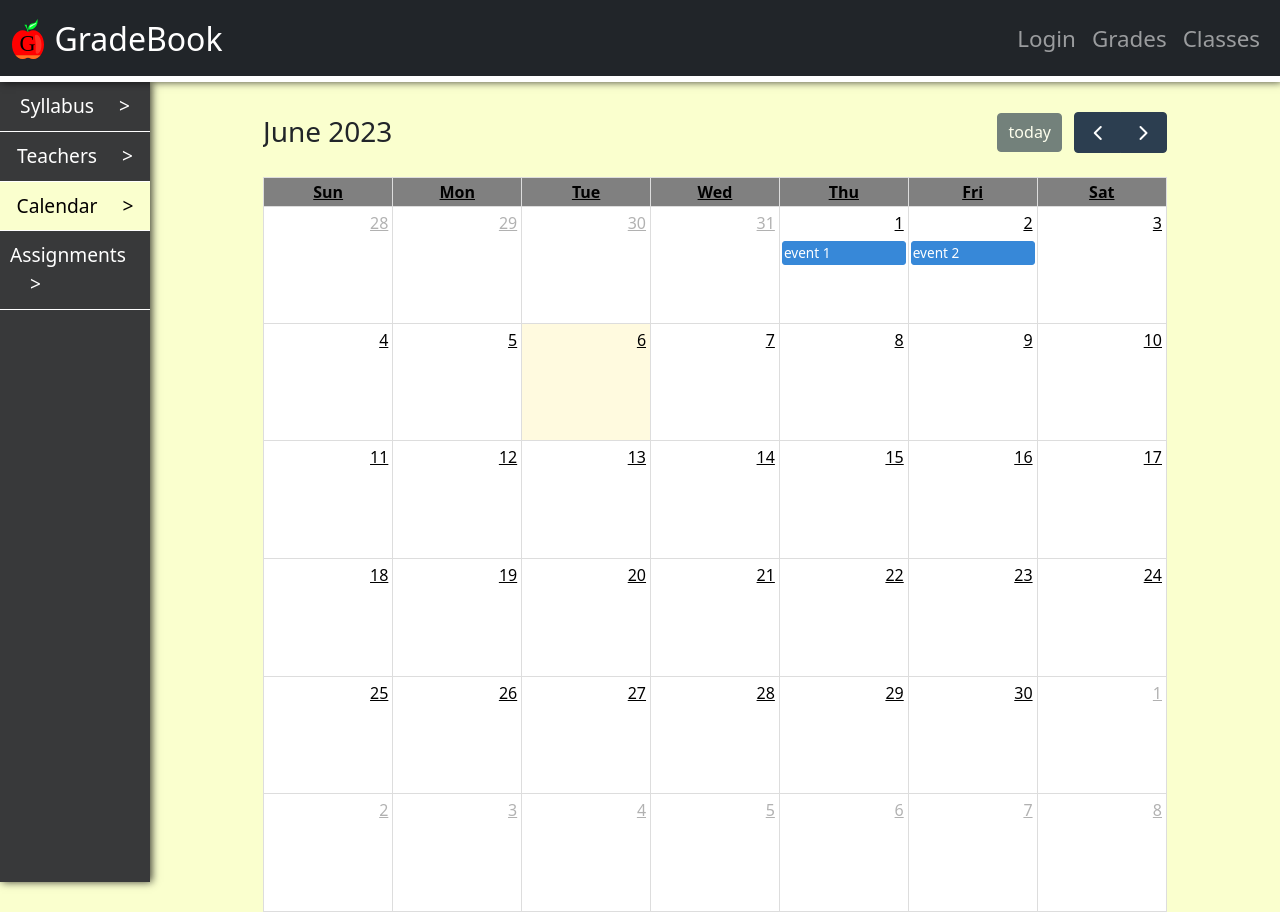
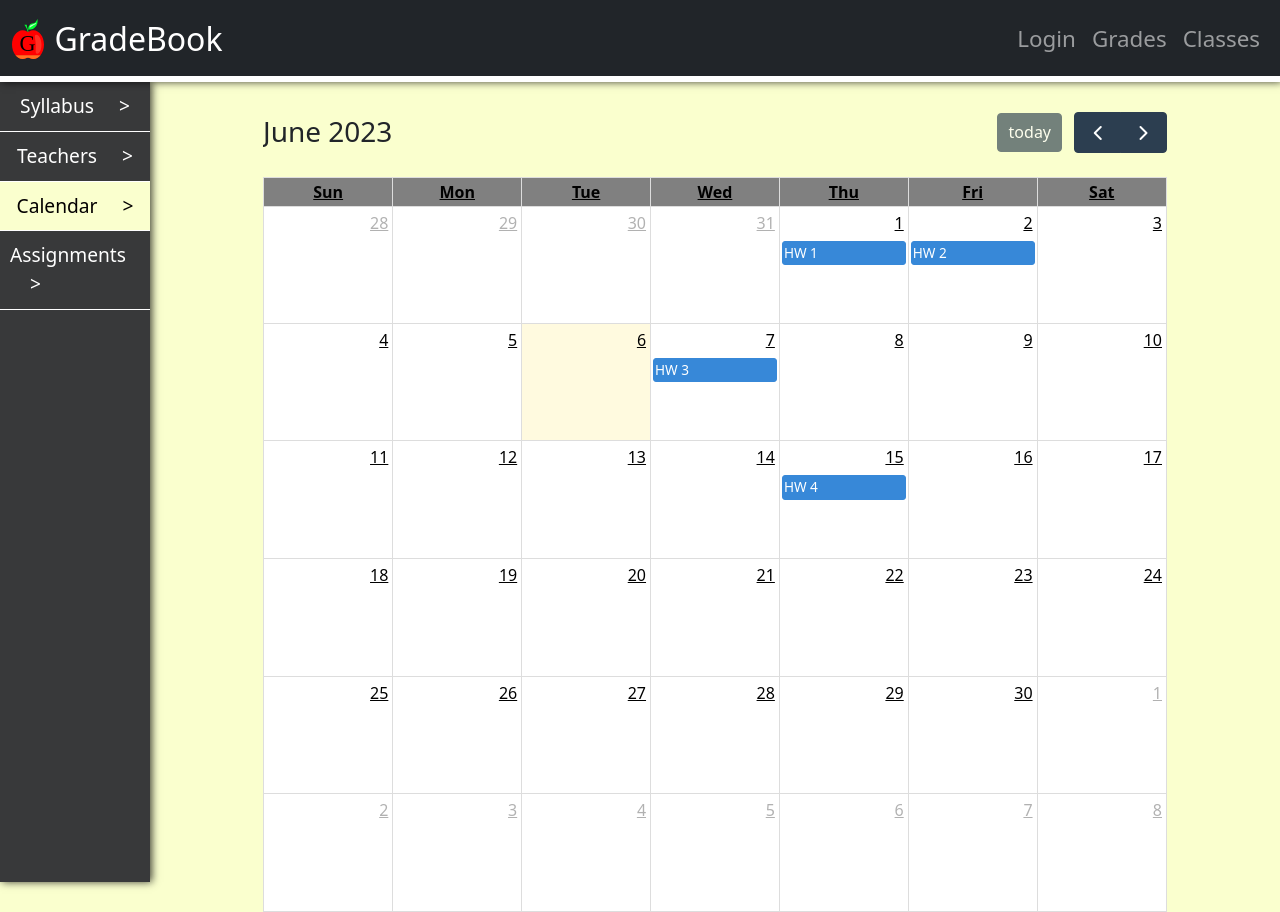
Before and after one commit to JoshuaMartinez1014/gradebook, a React (Create React App) app in the folder client/: page /calendar in a window 1280 px wide. Built offline with nearby package versions, Linux system fonts and the light colour scheme.

Commit message:
added to calendar

```diff
--- a/client/src/pages/Calendar.jsx
+++ b/client/src/pages/Calendar.jsx
@@ -18,8 +18,10 @@ function Calendar() {
         initialView="dayGridMonth"
         height="100vh"
         events={[
-          { title: "event 1", date: "2023-06-01" },
-          { title: "event 2", date: "2023-06-02" },
+          { title: "HW 1", date: "2023-06-01" },
+          { title: "HW 2", date: "2023-06-02" },
+          { title: "HW 3", date: "2023-06-07" },
+          { title: "HW 4", date: "2023-06-15" },
         ]}
       />
     </div>
```
Also changed, not shown: 2 other files (tests, documents, lock files or other folders).
